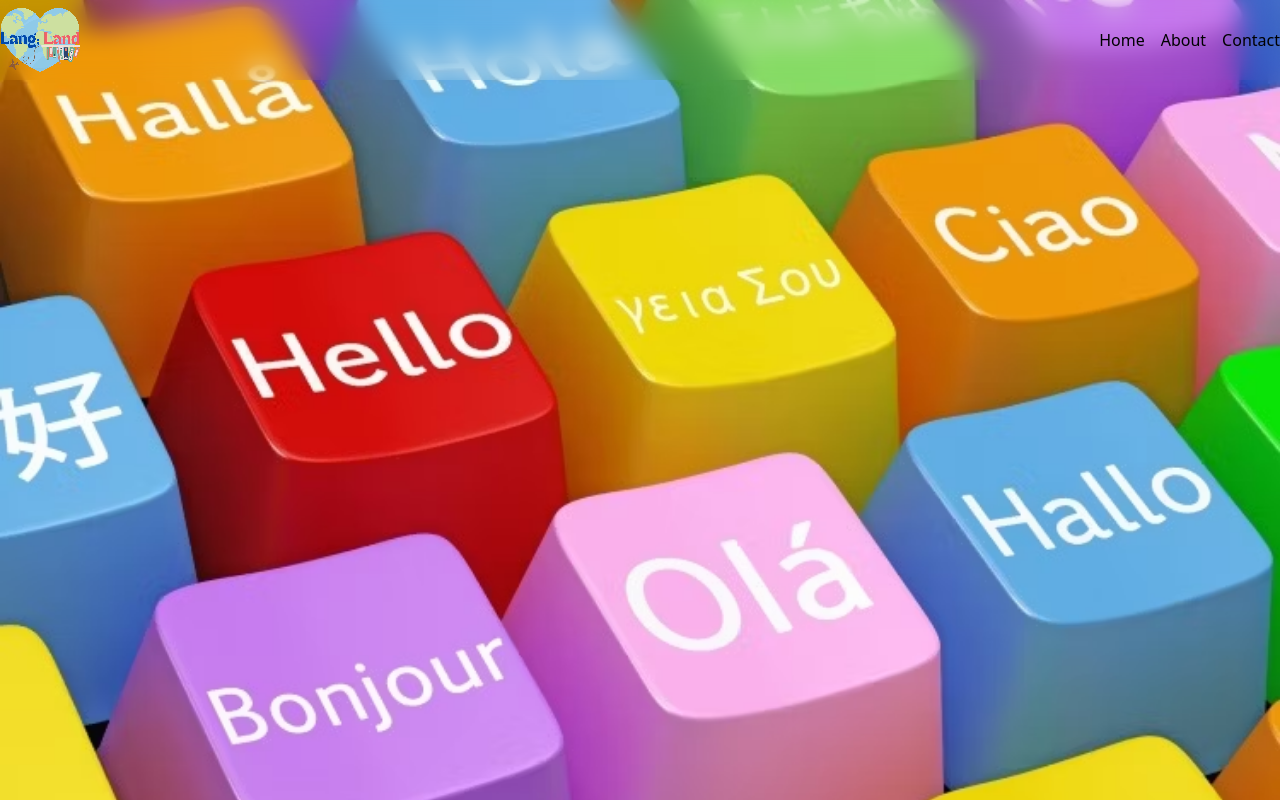
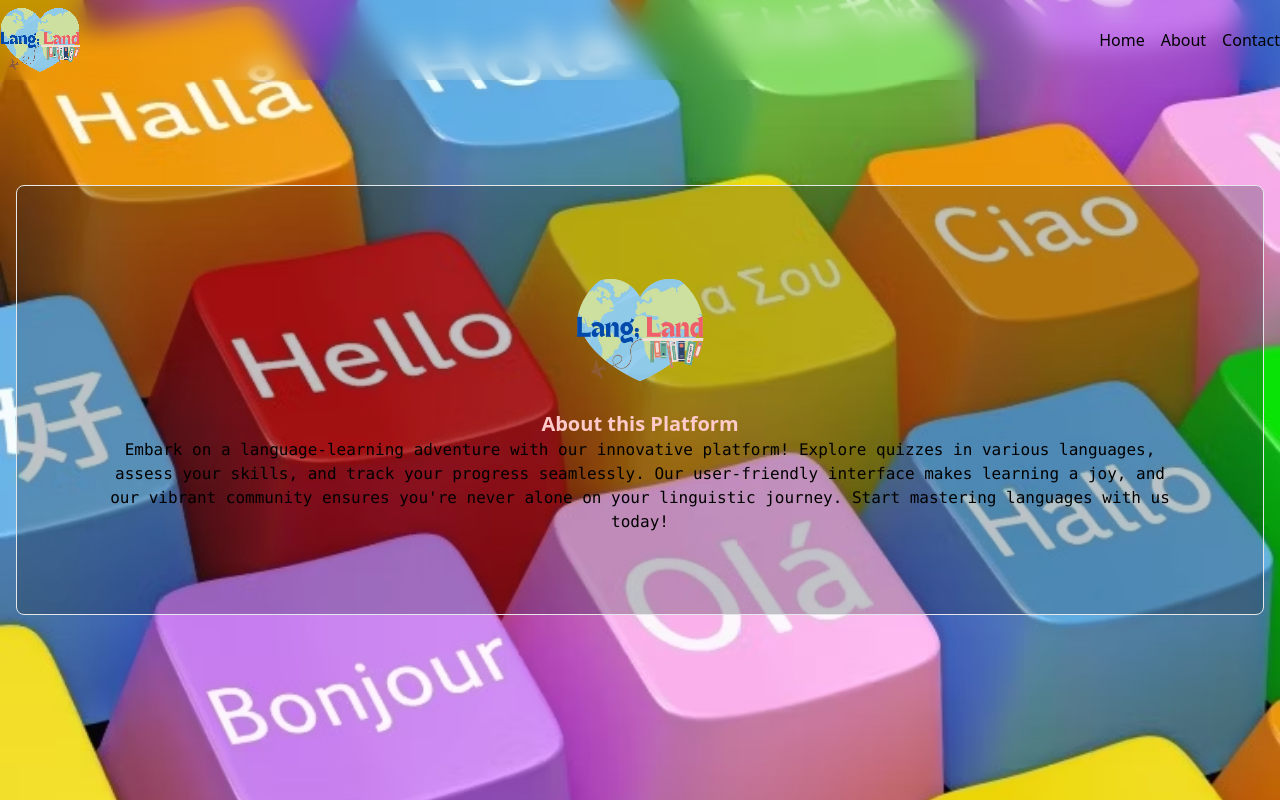
Before and after one commit to Halla24/Quiz-Lang-Land, a Next.js app in the folder quiz-lang-land/: page /about in a window 1280 px wide. Built offline with nearby package versions, Linux system fonts and the light colour scheme.

Commit message:
add about page

```diff
--- a/quiz-lang-land/package.json
+++ b/quiz-lang-land/package.json
@@ -12,6 +12,7 @@
     "next": "14.1.0",
     "react": "^18",
     "react-dom": "^18",
+    "react-draggable": "^4.4.6",
     "react-icons": "^5.0.1",
     "three": "^0.161.0"
   },
--- a/quiz-lang-land/src/components/GetStartedButton.jsx
+++ b/quiz-lang-land/src/components/GetStartedButton.jsx
@@ -4,7 +4,7 @@ const GetStartedButton = () => {
   return (
     <div className='flex items-center justify-center '>
       <div className='button w-40 h-16 bg-blue-500 rounded-lg cursor-pointer select-none
-        active:translate-y-2  active:[box-shadow:0_0px_0_0_#1b6ff8,0_0px_0_0_#1b70f841]
+        active:translate-y-2 active:[box-shadow:0_0px_0_0_#1b6ff8,0_0px_0_0_#1b70f841]
         active:border-b-[0px]
         transition-all duration-150 [box-shadow:0_15px_0_0_#1b6ff8,0_20px_0_0_#1b70f841]
         border-b-[1px] border-blue-400
--- /dev/null
+++ b/quiz-lang-land/src/components/GlassCard.jsx
@@ -0,0 +1,22 @@
+// GlassCard.js
+import React from 'react';
+
+const GlassCard = () => {
+  // Import the image using Next.js Image component
+  const imageUrl = '/loog.png'; // Update the path based on your actual image location
+  const title = 'About this Platform';
+  const description =
+    "Embark on a language-learning adventure with our innovative platform! Explore quizzes in various languages, assess your skills, and track your progress seamlessly. Our user-friendly interface makes learning a joy, and our vibrant community ensures you're never alone on your linguistic journey. Start mastering languages with us today!";
+
+  return (
+    <div className="bg-opacity-25 bg-gray-900 bg-blur-lg border border-gray-200 rounded-lg overflow-hidden w-100 mx-4 my-0 p-20 flex flex-col items-center text-center">
+      <img src={imageUrl} alt={title} className="w-32 h-32 rounded-full mb-4" />
+      <div>
+        <h2 className="text-xl font-bold text-red-200">{title}</h2>
+        <p className="text-black font-mono ">{description}</p>
+      </div>
+    </div>
+  );
+};
+
+export default GlassCard;
--- a/quiz-lang-land/src/pages/about/index.js
+++ b/quiz-lang-land/src/pages/about/index.js
@@ -1,15 +1,18 @@
 import React from "react";
 import Navbar from "../../components/Navbar";
+import GlassCard from "../../components/GlassCard"; // Import the GlassCard component
 
 const About = () => {
   return (
     <div>
       <Navbar />
       <div
-        className="bg-cover h-screen flex items-center justify-center"
+        className="bg-cover h-screen flex items-center justify-center relative"
         style={{ backgroundImage: 'url("/hohi.avif")' }}
       >
-    </div>
+        {/* GlassCard component with logo.png image and description */}
+        <GlassCard />
+      </div>
     </div>
   );
 };
```
Also changed, not shown: 1 other file (tests, documents, lock files or other folders).
